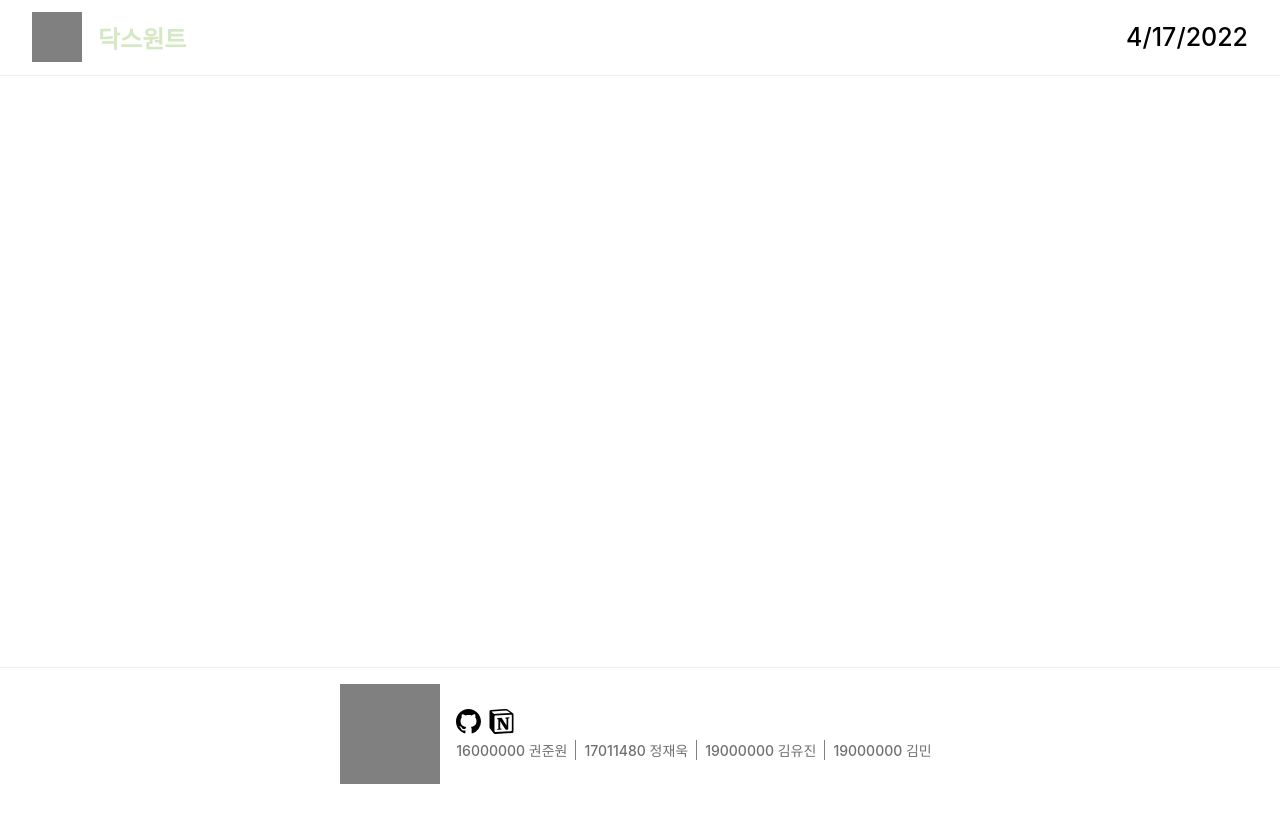
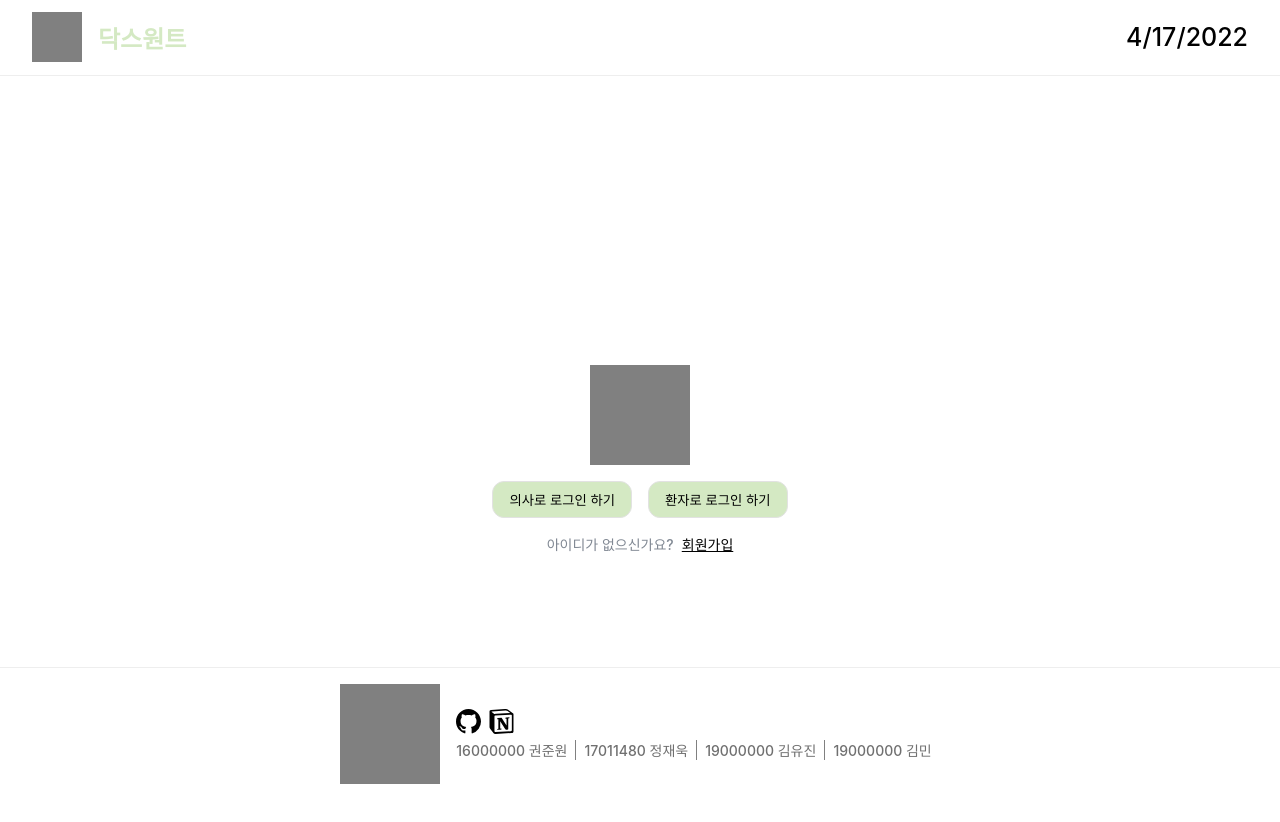
Before and after one commit to docswant/docswant-frontend, a React (Create React App) app: page / in a window 1280 px wide. Shown: the top 822 px of the page. Before the commit the page ends 800 px from the top, so only its background shows below. Built offline with nearby package versions, Linux system fonts and the light colour scheme.

Commit message:
Add : MainPage UI

```diff
--- /dev/null
+++ b/src/components/main/MainTemplete.js
@@ -0,0 +1,72 @@
+import React from 'react';
+import styled from 'styled-components';
+import palette from '../../lib/styles/palette';
+
+const MainTempleteBlock = styled.div`
+  width: 100%;
+`;
+
+const MainBlock = styled.div`
+  width: 500px;
+  height: 768px;
+  margin: 0 auto;
+  display: flex;
+  flex-direction: column;
+  justify-content: center;
+  align-items: center;
+
+  #image {
+    width: 100px;
+    height: 100px;
+    background-color: gray;
+    margin-bottom: 1rem;
+  }
+
+  .Auth {
+    display: flex;
+    justify-content: center;
+  }
+
+  .Register {
+    margin-top: 1rem;
+    font-size: 14px;
+    color: #808893;
+
+    #registerText {
+      margin-left: 0.5rem;
+      text-decoration: underline;
+      color: black;
+      cursor: pointer;
+    }
+  }
+`;
+
+const AuthBlock = styled.button`
+  border: 1px solid #e2e2e2;
+  outline: none;
+  margin-right: 1rem;
+  padding: 0.5rem 1rem;
+  border-radius: 12px;
+  background-color: ${palette.green[0]};
+  cursor: pointer;
+`;
+
+const MainTemplete = () => {
+  return (
+    <MainTempleteBlock>
+      <MainBlock>
+        <div id="image"></div>
+        <div className="Auth">
+          <AuthBlock>의사로 로그인 하기</AuthBlock>
+          <AuthBlock style={{ marginRight: 0 }}>환자로 로그인 하기</AuthBlock>
+        </div>
+        <div className="Register">
+          <span>아이디가 없으신가요?</span>
+          <span id="registerText">회원가입</span>
+        </div>
+      </MainBlock>
+    </MainTempleteBlock>
+  );
+};
+
+export default MainTemplete;
--- a/src/pages/MainPage.js
+++ b/src/pages/MainPage.js
@@ -1,6 +1,7 @@
 import React from 'react';
 import Footer from '../components/common/Footer';
 import Header from '../components/common/Header';
+import MainTemplete from '../components/main/MainTemplete';
 
 //에인 페이지 첫 화면
 function MainPage() {
@@ -8,6 +9,7 @@ function MainPage() {
     <div>
       {/* 메인페이지에 들어갈 컴포넌트 나열 */}
       <Header />
+      <MainTemplete />
       <Footer />
     </div>
   );
```
